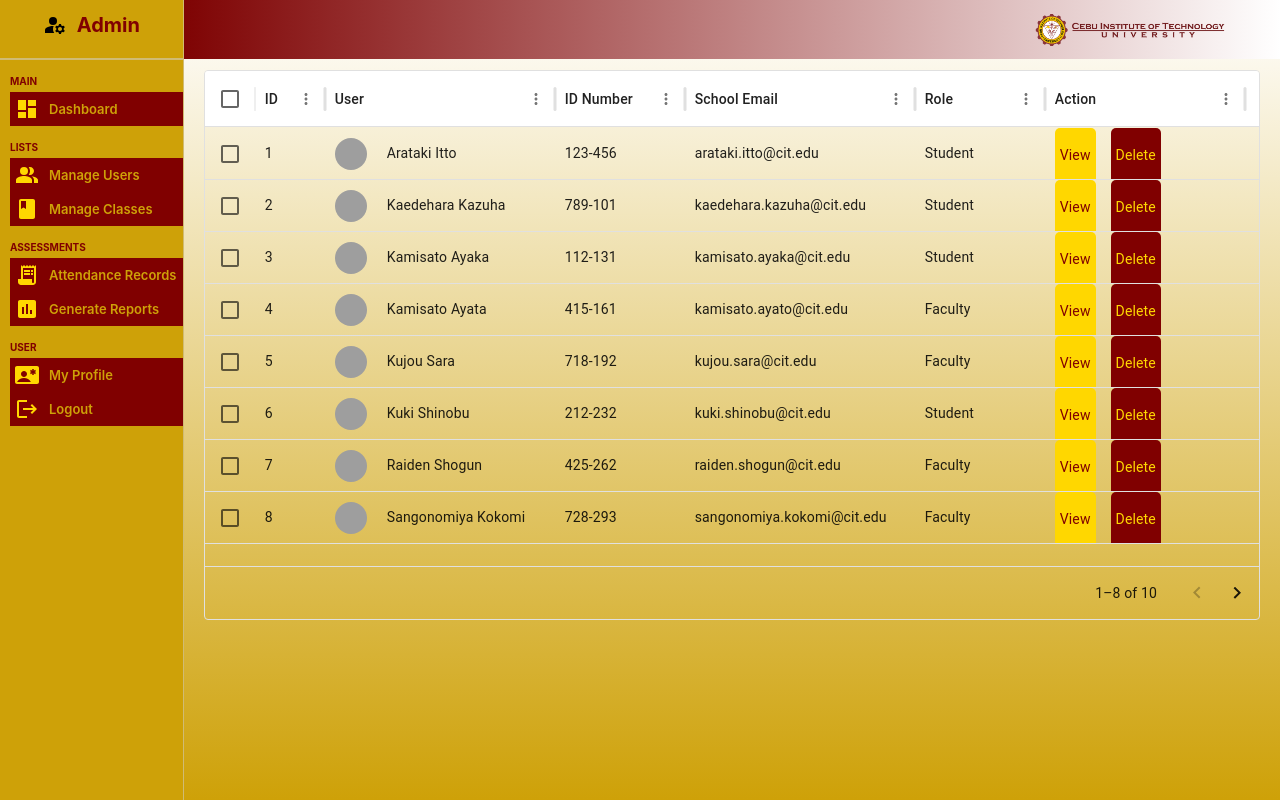
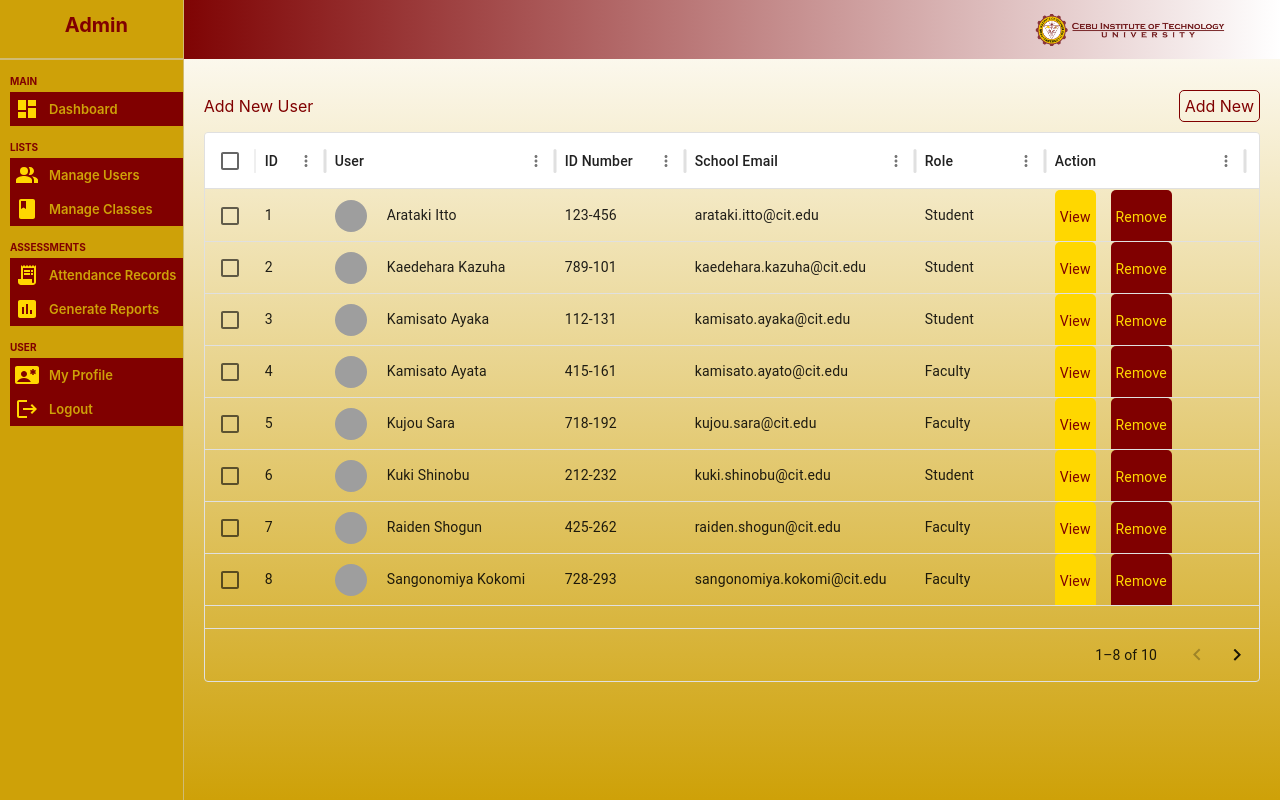
Before and after one commit to D-Lanz/wildattend_admin, a React (Create React App) app: page /users in a window 1280 px wide. Built offline with nearby package versions, Linux system fonts and the light colour scheme; grey boxes are pictures that could not be loaded.

Commit message:
Finished YT vid tutorial
https://www.youtube.com/watch?v=yKV1IGahXqA

```diff
--- a/src/components/datatable/Datatable.js
+++ b/src/components/datatable/Datatable.js
@@ -2,9 +2,10 @@
 import "./datatable.css"
 import { DataGrid } from '@mui/x-data-grid';
 import {userColumns, userRows} from "../../datatablesource";
+import { Link } from "react-router-dom";
 
 
-const Datatable = () => {
+const Datatable = ({title}) => {
 
   const actionColumn = [
     { field: "action",
@@ -13,14 +14,23 @@ const Datatable = () => {
       renderCell:() => {
         return(
           <div className="cellAction">
-            <div className="viewButton">View</div>
-            <div className="deleteButton">Delete</div>
+            <Link to="/users/test" style={{ textDecoration:"none" }}>
+              <div className="viewButton">View</div>
+            </Link>
+            <div className="deleteButton">Remove</div>
           </div>
         );
   }} ];
 
   return(
     <div className="datatable">
+      <div className="titlec">{title}</div>
+      <div className="datatableTitle">
+        Add New User
+        <Link to="/users/new" style={{ textDecoration:"none" }} className="linkdt">
+          Add New
+        </Link>
+      </div>
       <DataGrid
         rows={userRows}
         columns={userColumns.concat(actionColumn)}
--- a/src/components/datatable/datatable.css
+++ b/src/components/datatable/datatable.css
@@ -42,3 +42,23 @@
   color: gold;
   cursor: pointer;
 }
+
+.datatableTitle{
+  width: 100%;
+  font-size: 24;
+  color: maroon;
+  margin-bottom: 10px;
+  display: flex;
+  align-items: center;
+  justify-content: space-between;
+}
+
+.linkdt{
+  text-decoration: none;
+  color: maroon;
+  border: 1px solid maroon;
+  border-radius: 5px;
+  font-weight: 400;
+  padding: 5px;
+  cursor: pointer;
+}
--- a/src/components/sidebar/Sidebar.js
+++ b/src/components/sidebar/Sidebar.js
@@ -7,48 +7,60 @@ import ReceiptLongIcon from '@mui/icons-material/ReceiptLong';
 import AssessmentIcon from '@mui/icons-material/Assessment';
 import ContactEmergencyIcon from '@mui/icons-material/ContactEmergency';
 import LogoutIcon from '@mui/icons-material/Logout';
+import {Link} from "react-router-dom"
 
 const Sidebar = () => {
 
   return (
     <div className="sidebar">
       <div className="top">
-        <ManageAccountsIcon/>
+        <Link to="/" style={{ textDecoration:"none" }}>
           <span className="logo">Admin</span>
+        </Link>
       </div>
       <hr/>
       <div className="center">
         <ul>
           <p className="title">MAIN</p>
+          <Link to="/" style={{ textDecoration:"none" }}>
             <li>
               <DashboardIcon className="icon"/>
               <span>Dashboard</span>
             </li>
+          </Link>
           <p className="title">LISTS</p>
+          <Link to="/users" style={{ textDecoration:"none" }}>
             <li>
               <PeopleAltIcon className="icon"/>
               <span>Manage Users</span>
             </li>
+          </Link>
+          <Link to="/classes" style={{ textDecoration:"none" }}>
             <li>
               <ClassIcon className="icon"/>
               <span>Manage Classes</span>
             </li>
-
+          </Link>
           <p className="title">ASSESSMENTS</p>
+          <Link to="/" style={{ textDecoration:"none" }}>
             <li>
               <ReceiptLongIcon className="icon"/>
               <span>Attendance Records</span>
             </li>
+          </Link>
+          <Link to="/" style={{ textDecoration:"none" }}>
             <li>
               <AssessmentIcon className="icon"/>
               <span>Generate Reports</span>
             </li>
-
+          </Link>
           <p className="title">USER</p>
+          <Link to="/" style={{ textDecoration:"none" }}>
             <li>
               <ContactEmergencyIcon className="icon"/>
               <span>My Profile</span>
             </li>
+          </Link>
           <li>
             <LogoutIcon className="icon"/>
             <span>Logout</span>
--- a/src/formSource.js
+++ b/src/formSource.js
@@ -67,35 +67,47 @@ export const classInputs= [
     id: 4,
     label:"Assigned Teacher",
     type:"text",
-    placeholder: "Name of Teacher",
+    placeholder: "eg. Firstname Lastname",
   },
   {
     id: 5,
+    label:"Room",
+    type:"text",
+    placeholder: "eg. GLE, NGE, etc.",
+  },
+  {
+    id: 6,
+    label:"Type of Class",
+    type:"text",
+    placeholder: "eg. Lecture, Lab, etc.",
+  },
+  {
+    id: 7,
     label:"Day/s",
     type:"Text",
     placeholder: "eg. Monday, Tuesday, Wednesday, etc.",
   },
   {
-    id: 6,
+    id: 8,
     label:"Start Time",
     type:"time",
     placeholder: "Start Time",
   },
   {
-    id: 7,
+    id: 9,
     label:"End Time",
     type:"time",
     placeholder: "End Time",
   },
   {
-    id: 8,
+    id: 10,
     label:"School Year",
     type:"text",
-    placeholder: "eg.2324",
+    placeholder: "eg.2324, etc.",
     pattern:"0000",
   },
   {
-    id: 9,
+    id: 11,
     label:"Semester",
     type:"text",
     placeholder: "eg. First, Second, etc.",
--- a/src/pages/single/single.js
+++ b/src/pages/single/single.js
@@ -2,6 +2,7 @@ import "./single.css"
 import Sidebar from "../../components/sidebar/Sidebar";
 import Navbar from "../../components/navbar/Navbar";
 import Chart from "../../components/chart/Chart";
+import Datatable from "../../components/datatable/Datatable";
 
 const Single = () => {
   return(
@@ -60,6 +61,7 @@ const Single = () => {
           </div>
 
           <div className="bottom">
+            <Datatable title="Classes Attended"/>
           </div>
         </div>
     </div>
```
Lines whose indentation alone changed are shown as unchanged.
